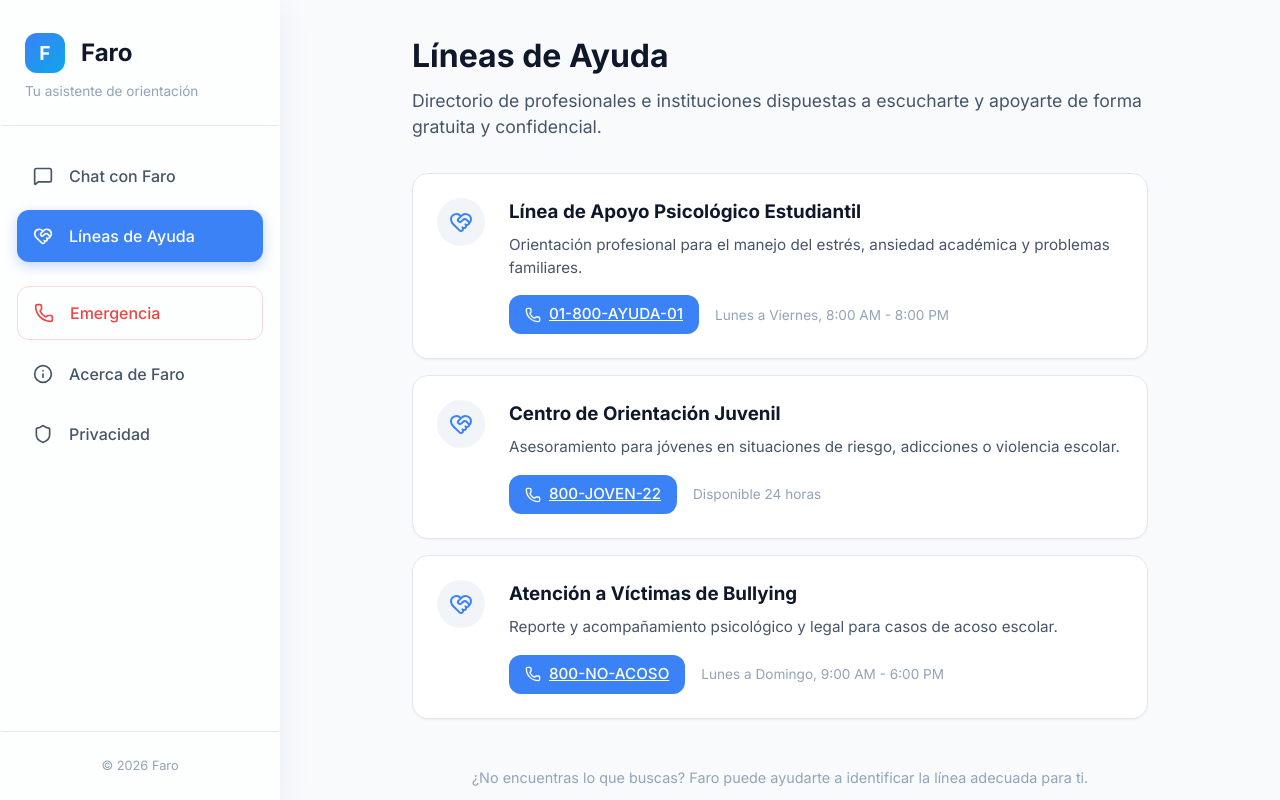
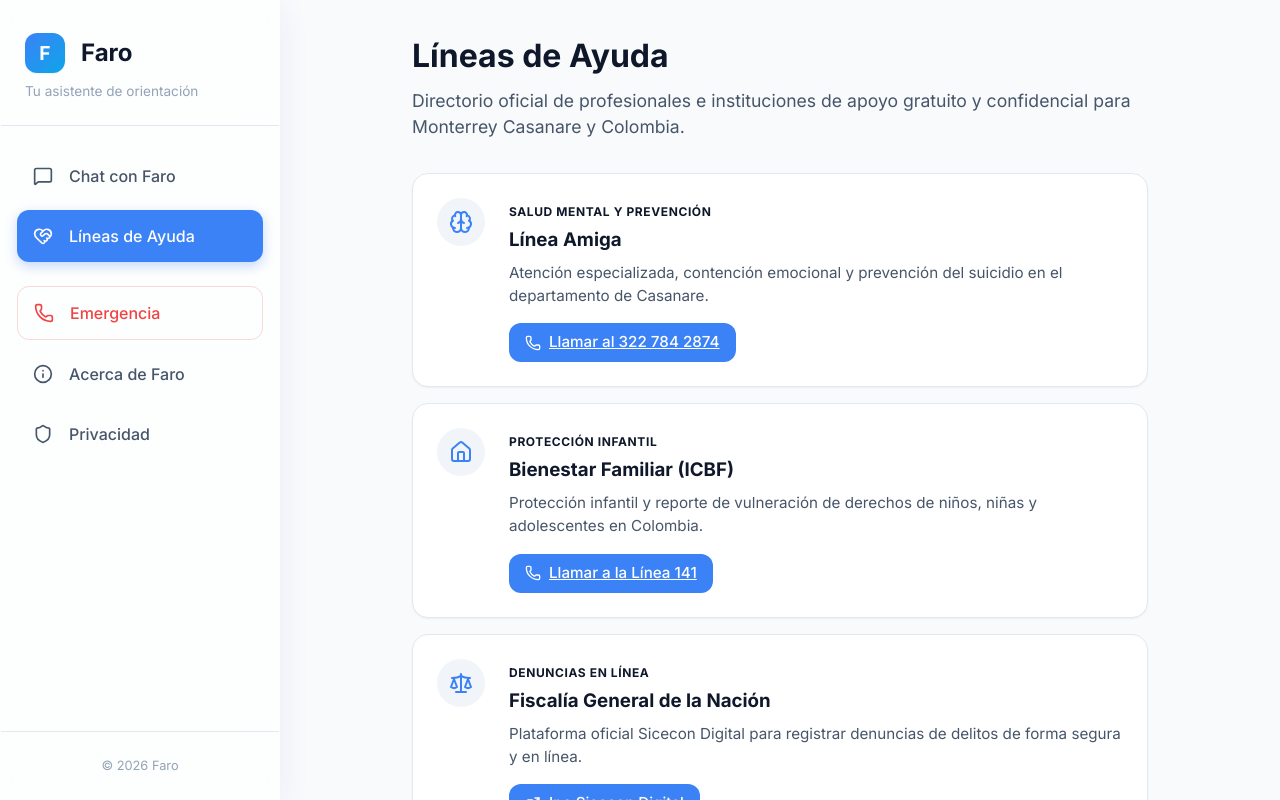
Before and after one commit to OrientacionEscolarESNM/Faro---Asistente, a React (Vite) app: page /#/helplines in a window 1280 px wide. Built offline with nearby package versions, Linux system fonts and the light colour scheme.

Commit message:
fix: actualizar Líneas de Ayuda y Centro de Emergencia con contactos reales de Colombia y Casanare

```diff
--- a/src/pages/Emergency.jsx
+++ b/src/pages/Emergency.jsx
@@ -14,12 +14,12 @@ export default function Emergency() {
         <h2>¿Estás en una situación de crisis?</h2>
         <p style={{ marginBottom: '1.5rem', color: 'var(--text-secondary)' }}>
           No estás solo. Faro es un asistente de orientación, pero en casos de emergencia vital,
-          debes contactar a los servicios de emergencia de tu localidad.
+          debes contactar a los servicios de emergencia e instituciones competentes de inmediato.
         </p>
-        <button className="emergency-btn-large">
+        <a href="tel:3125500806" className="emergency-btn-large" style={{ textDecoration: 'none', display: 'inline-flex', alignItems: 'center', justifyContent: 'center', gap: '0.5rem' }}>
           <Phone size={24} />
-          Llamar al 911 (Emergencias)
-        </button>
+          Llamar a Bomberos Monterrey (312 550 0806)
+        </a>
       </div>
 
       <h3 style={{ marginBottom: '1rem', marginTop: '2rem' }}>Contactos Inmediatos</h3>
@@ -29,10 +29,10 @@ export default function Emergency() {
           <ShieldAlert size={24} />
         </div>
         <div className="info-content">
-          <h3>Línea de Prevención del Suicidio</h3>
-          <p>Atención gratuita, confidencial y disponible 24/7. Un especialista te escuchará sin juzgarte.</p>
-          <a href="tel:135" className="btn btn-outline" style={{ borderColor: 'var(--accent-emergency)', color: 'var(--accent-emergency)' }}>
-            <Phone size={16} /> Llamar ahora
+          <h3>Línea Amiga (Salud Mental y Prevención)</h3>
+          <p>Atención gratuita de contención emocional y prevención del suicidio para Casanare. Un especialista te escuchará sin juzgarte.</p>
+          <a href="tel:3227842874" className="btn btn-outline" style={{ borderColor: 'var(--accent-emergency)', color: 'var(--accent-emergency)', display: 'inline-flex', alignItems: 'center', gap: '0.5rem' }}>
+            <Phone size={16} /> Llamar a la Línea Amiga (322 784 2874)
           </a>
         </div>
       </div>
--- a/src/pages/HelpLines.jsx
+++ b/src/pages/HelpLines.jsx
@@ -1,51 +1,78 @@
-import { HeartHandshake, Phone, ExternalLink } from 'lucide-react';
+import { HeartHandshake, Phone, ExternalLink, Brain, Home, Scale, Flame } from 'lucide-react';
 import './Pages.css';
 
 export default function HelpLines() {
   const lines = [
     {
-      title: "Línea de Apoyo Psicológico Estudiantil",
-      description: "Orientación profesional para el manejo del estrés, ansiedad académica y problemas familiares.",
-      phone: "01-800-AYUDA-01",
-      hours: "Lunes a Viernes, 8:00 AM - 8:00 PM"
+      title: "Línea Amiga",
+      category: "Salud mental y prevención",
+      description: "Atención especializada, contención emocional y prevención del suicidio en el departamento de Casanare.",
+      phone: "322 784 2874",
+      icon: "Brain"
     },
     {
-      title: "Centro de Orientación Juvenil",
-      description: "Asesoramiento para jóvenes en situaciones de riesgo, adicciones o violencia escolar.",
-      phone: "800-JOVEN-22",
-      hours: "Disponible 24 horas"
+      title: "Bienestar Familiar (ICBF)",
+      category: "Protección infantil",
+      description: "Protección infantil y reporte de vulneración de derechos de niños, niñas y adolescentes en Colombia.",
+      phone: "141",
+      icon: "Home"
     },
     {
-      title: "Atención a Víctimas de Bullying",
-      description: "Reporte y acompañamiento psicológico y legal para casos de acoso escolar.",
-      phone: "800-NO-ACOSO",
-      hours: "Lunes a Domingo, 9:00 AM - 6:00 PM"
+      title: "Fiscalía General de la Nación",
+      category: "Denuncias en línea",
+      description: "Plataforma oficial Sicecon Digital para registrar denuncias de delitos de forma segura y en línea.",
+      link: "https://sicecon.fiscalia.gov.co/denuncia/LlenarFormulario",
+      linkText: "Sicecon Digital",
+      icon: "Scale"
+    },
+    {
+      title: "Bomberos Monterrey",
+      category: "Atención inmediata local",
+      description: "Cuerpo de Bomberos Voluntarios de Monterrey Casanare. Atención inmediata local de emergencias.",
+      phone: "312 550 0806",
+      icon: "Flame"
     }
   ];
+
+  const getIcon = (iconName) => {
+    switch (iconName) {
+      case 'Brain': return <Brain size={24} />;
+      case 'Home': return <Home size={24} />;
+      case 'Scale': return <Scale size={24} />;
+      case 'Flame': return <Flame size={24} />;
+      default: return <HeartHandshake size={24} />;
+    }
+  };
 
   return (
     <div className="page-container animate-fade-in">
       <div className="page-header">
         <h1>Líneas de Ayuda</h1>
-        <p>Directorio de profesionales e instituciones dispuestas a escucharte y apoyarte de forma gratuita y confidencial.</p>
+        <p>Directorio oficial de profesionales e instituciones de apoyo gratuito y confidencial para Monterrey Casanare y Colombia.</p>
       </div>
 
       <div className="lines-list">
         {lines.map((line, idx) => (
           <div key={idx} className="info-card">
-            <div className="info-icon">
-              <HeartHandshake size={24} />
+            <div className="info-icon" style={{ display: 'flex', alignItems: 'center', justifyContent: 'center' }}>
+              {getIcon(line.icon)}
             </div>
             <div className="info-content">
-              <h3>{line.title}</h3>
-              <p>{line.description}</p>
-              <div style={{ display: 'flex', gap: '1rem', alignItems: 'center' }}>
-                <a href={`tel:${line.phone}`} className="btn btn-primary">
-                  <Phone size={16} /> {line.phone}
-                </a>
-                <span style={{ fontSize: '0.85rem', color: 'var(--text-muted)' }}>
-                  {line.hours}
-                </span>
+              <span style={{ fontSize: '0.75rem', textTransform: 'uppercase', letterSpacing: '0.05em', color: 'var(--accent-color)', fontWeight: '700' }}>
+                {line.category}
+              </span>
+              <h3 style={{ marginTop: '0.25rem', marginBottom: '0.5rem' }}>{line.title}</h3>
+              <p style={{ marginBottom: '1rem', color: 'var(--text-secondary)' }}>{line.description}</p>
+              <div>
+                {line.phone ? (
+                  <a href={`tel:${line.phone.replace(/\s+/g, '')}`} className="btn btn-primary" style={{ display: 'inline-flex', alignItems: 'center', gap: '0.5rem' }}>
+                    <Phone size={16} /> {line.phone === "141" ? "Llamar a la Línea 141" : `Llamar al ${line.phone}`}
+                  </a>
+                ) : (
+                  <a href={line.link} target="_blank" rel="noopener noreferrer" className="btn btn-primary" style={{ display: 'inline-flex', alignItems: 'center', gap: '0.5rem' }}>
+                    <ExternalLink size={16} /> Ir a {line.linkText}
+                  </a>
+                )}
               </div>
             </div>
           </div>
@@ -53,7 +80,7 @@ export default function HelpLines() {
       </div>
 
       <div style={{ marginTop: '3rem', textAlign: 'center', color: 'var(--text-muted)', fontSize: '0.9rem' }}>
-        <p>¿No encuentras lo que buscas? Faro puede ayudarte a identificar la línea adecuada para ti.</p>
+        <p>Tu bienestar y seguridad son la máxima prioridad. Recuerda que no estás solo/a.</p>
       </div>
     </div>
   );
```
